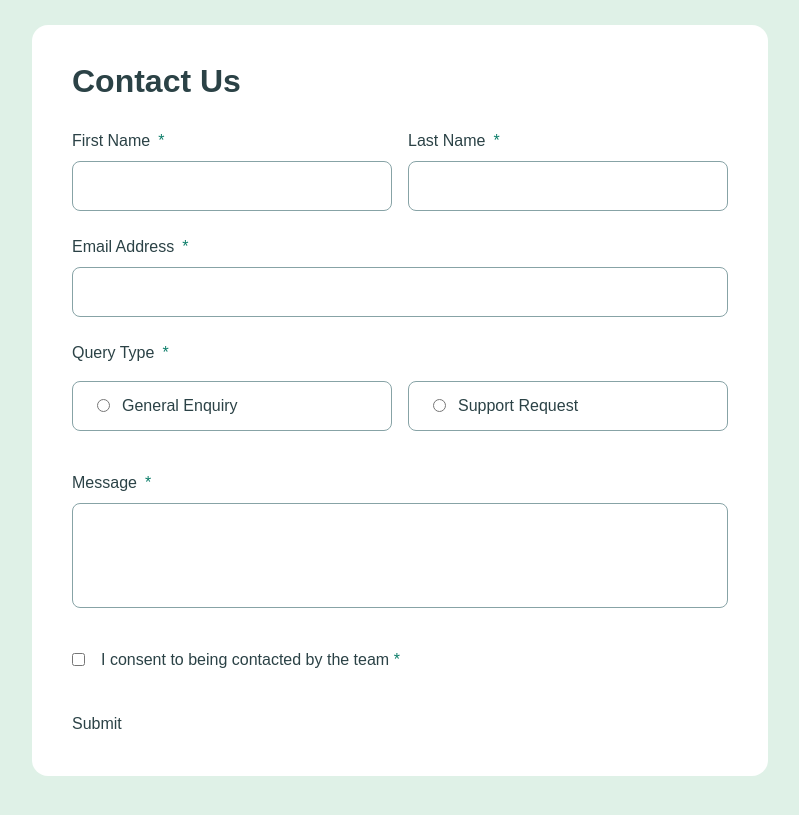
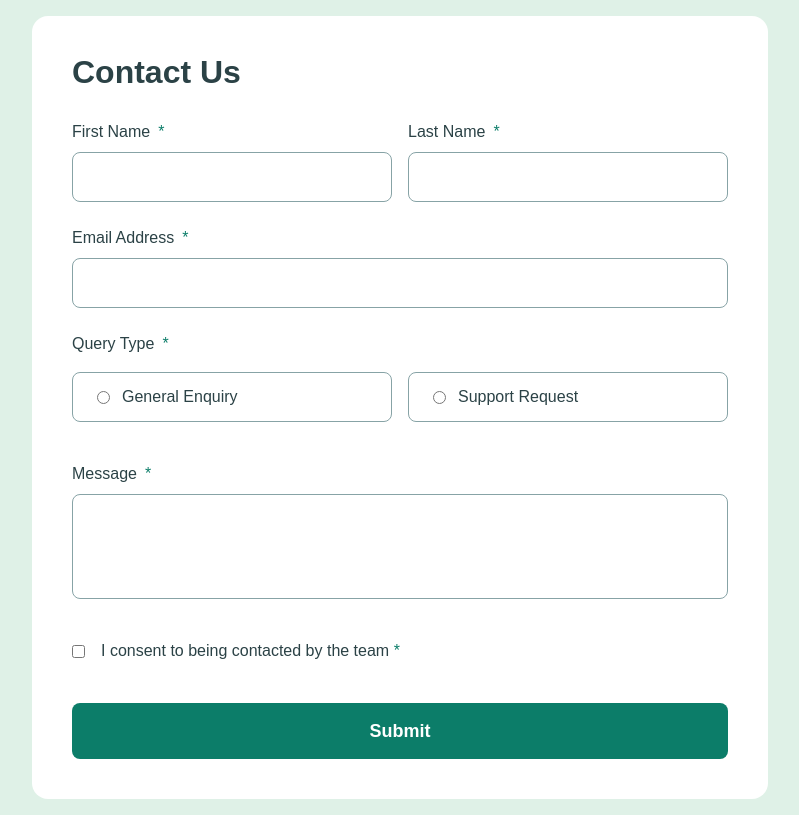
Before and after one commit to dionysia-lemonaki/contact-form, a React (Vite) app: page / in a window 1280 px wide. Shown: the whole page, without its empty margins (240-1039 px from the left). Built offline with nearby package versions, Linux system fonts and the light colour scheme; a web font is replaced by a local one.

Commit message:
style: add button styles in ContactForm component

```diff
--- a/src/components/ContactForm.tsx
+++ b/src/components/ContactForm.tsx
@@ -71,7 +71,12 @@ export default function ContactForm({ onSuccess }: { onSuccess: () => void }) {
         register={register}
         error={errors.consent?.message}
       />
-      <button type="submit">Submit</button>
+      <button
+        type="submit"
+        className="bg-green-600 text-white w-full py-4 px-10 rounded-lg cursor-pointer text-lg font-bold leading-6 hover:bg-grey-900 focus-visible:outline-2 focus-visible:outline-offset-2 focus-visible:outline-green-600"
+      >
+        Submit
+      </button>
     </form>
   );
 }
```
